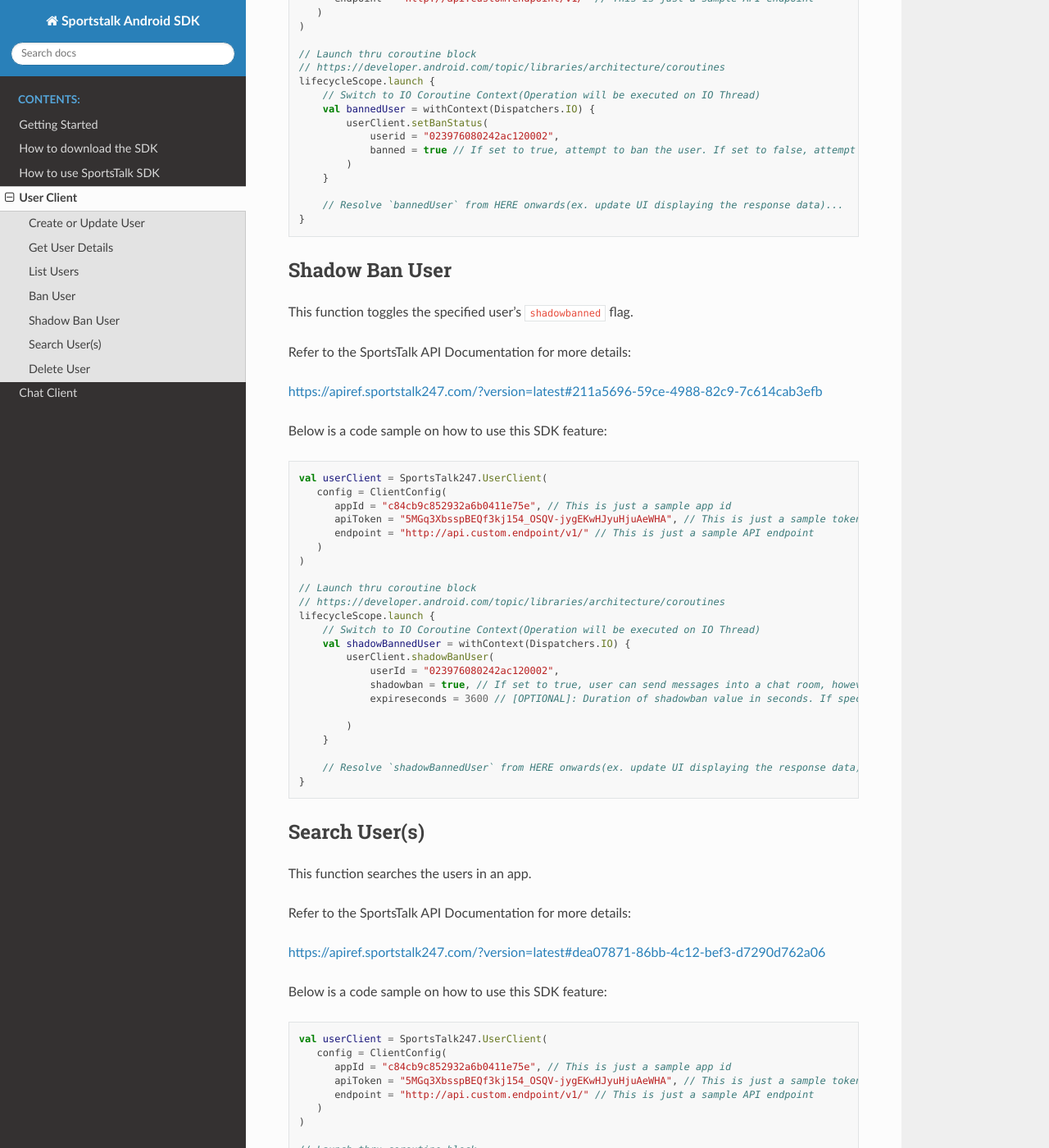
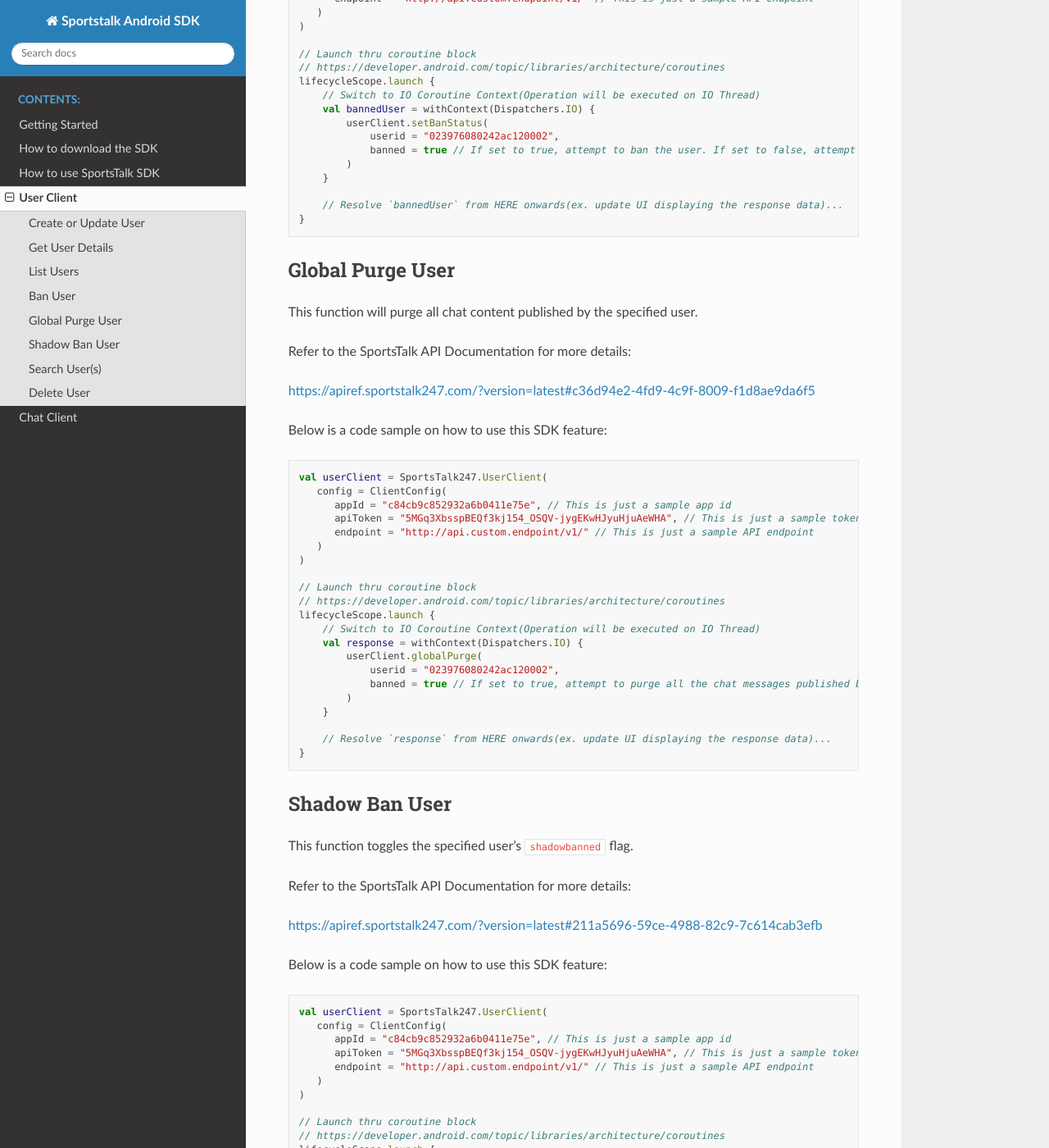
Before and after one commit to sportstalk247/sdk-android-kotlin, a Sphinx documentation site: the page built from docs/source/usage/user_client.md, in a window 1280 px wide and 1400 px high, scrolled down 2542 px. Shown: the whole window at 82% size. Built offline with Sphinx 7.4.7 and the Read the Docs theme 2.0.0, drawn with Linux system fonts in a browser that asks for light colours.

Commit message:
Update User Client documentation
- Add `Global Purge User` section

````diff
--- a/docs/source/usage/user_client.md
+++ b/docs/source/usage/user_client.md
@@ -144,6 +144,41 @@
 
 ```
 
+## Global Purge User
+
+This function will purge all chat content published by the specified user.
+
+Refer to the SportsTalk API Documentation for more details:
+
+<https://apiref.sportstalk247.com/?version=latest#c36d94e2-4fd9-4c9f-8009-f1d8ae9da6f5>
+
+Below is a code sample on how to use this SDK feature:
+
+```kotlin
+val userClient = SportsTalk247.UserClient(
+   config = ClientConfig(
+      appId = "c84cb9c852932a6b0411e75e", // This is just a sample app id
+      apiToken = "5MGq3XbsspBEQf3kj154_OSQV-jygEKwHJyuHjuAeWHA", // This is just a sample token
+      endpoint = "http://api.custom.endpoint/v1/" // This is just a sample API endpoint
+   )
+)
+
+// Launch thru coroutine block
+// https://developer.android.com/topic/libraries/architecture/coroutines
+lifecycleScope.launch {
+    // Switch to IO Coroutine Context(Operation will be executed on IO Thread)
+    val response = withContext(Dispatchers.IO) {
+        userClient.globalPurge(
+            userid = "023976080242ac120002",
+            banned = true // If set to true, attempt to purge all the chat messages published by the specified user.
+        )
+    }
+
+    // Resolve `response` from HERE onwards(ex. update UI displaying the response data)...
+}
+
+```
+
 ## Shadow Ban User
 
 This function toggles the specified user's `shadowbanned` flag.
````
